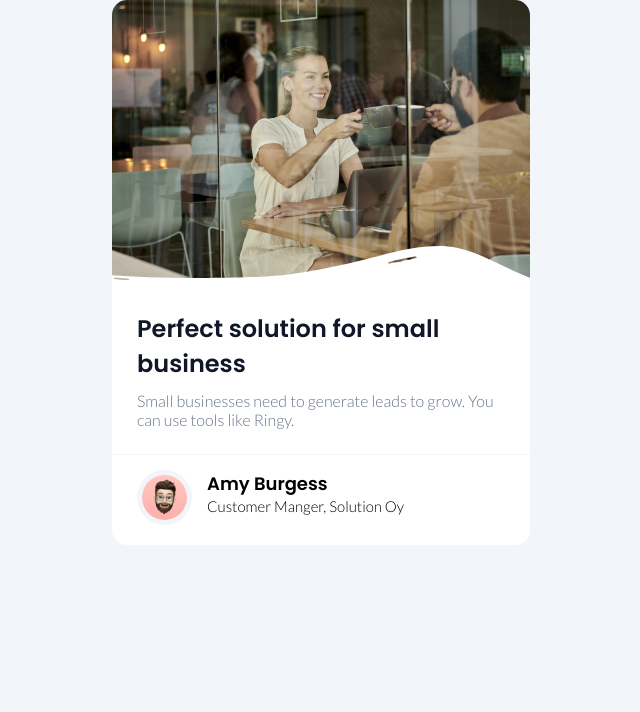
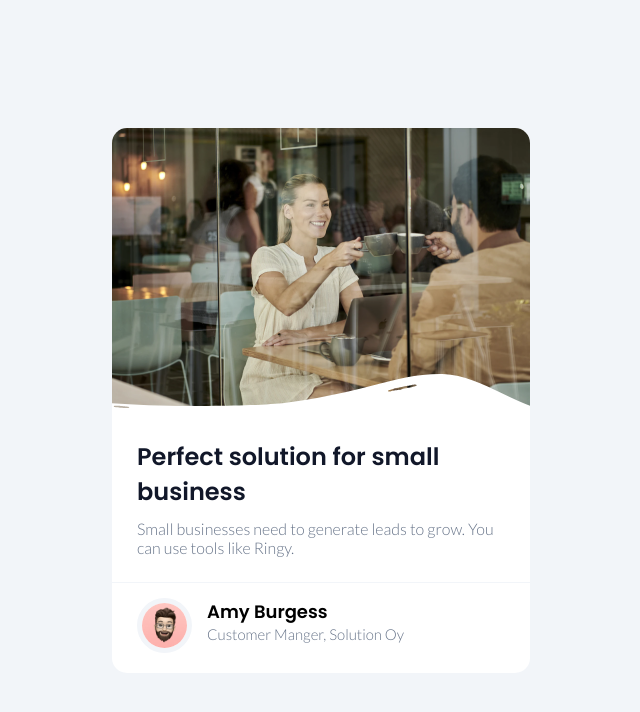
Before and after one commit to agustingrossso/devChallenges2023, a plain HTML site: page Business Blog/index.html in a window 1280 px wide. Shown: the whole page, without its empty margins (319-959 px from the left). Drawn offline with Linux system fonts and the light colour scheme.

Commit message:
fin de challenge

```diff
--- a/Business Blog/index.html
+++ b/Business Blog/index.html
@@ -10,6 +10,8 @@
     <title>Business Blog Card</title>
 </head>
 <body>
+    <div class="contenedorOp">
+
         <div class="contenedor">
             <div class="caja">
                 <img src="img/hero-image-business-card.png" alt="Imagen de portada, una mujer y un hombre bebiendo cafe" class="heroImg">
@@ -27,6 +29,7 @@
                 </div>
             </div>
         </div>
+    </div>
 
 </body>
 </html>
--- a/Business Blog/style.css
+++ b/Business Blog/style.css
@@ -8,20 +8,25 @@ body{
     background-color: #F2F5F9;
 }
 
+.contenedorOp{
+    display: flex;
+    justify-content: center;
+    align-items: center;
+    height: 100vh;
+}
+
 .contenedor{
     border: 15px;
-    border-color: blue;
     background-color: #FFFF;
     width: 418px;
     height: 545px;
-    margin: auto;
+    /* margin: auto; */
     border-radius: 15px;
-    /* display: flex; */
+
 }
 
 .caja{
     border: 35px;
-    border-color: brown;
 }
 
 .caja h1{
@@ -84,4 +89,5 @@ body{
 .contenedor .profile .texts p{
     font-family: Lato;
     font-size: 15px;
+    color: #677489;
 }
```
Lines whose indentation alone changed are shown as unchanged.
